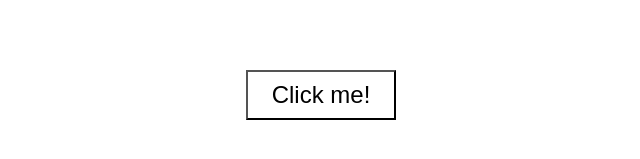
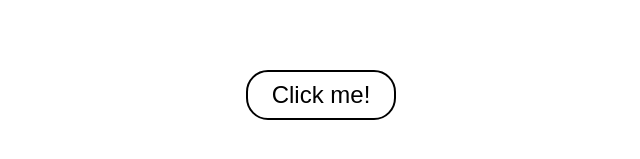
Before and after one commit to darmijo15/colors, a plain HTML site: page index.html in a window 1280 px wide. Shown: the part 305-464 px from the top of the page, 319-959 px from the left. Drawn offline with Linux system fonts and the light colour scheme.

Commit message:
Fix the border styling of the change color button

```diff
--- a/style.css
+++ b/style.css
@@ -15,4 +15,6 @@ button {
   height: 50px;
   font-size: 24px;
   background-color: transparent;
+  border: solid black 2px;
+  border-radius: 22px;
 }
```
